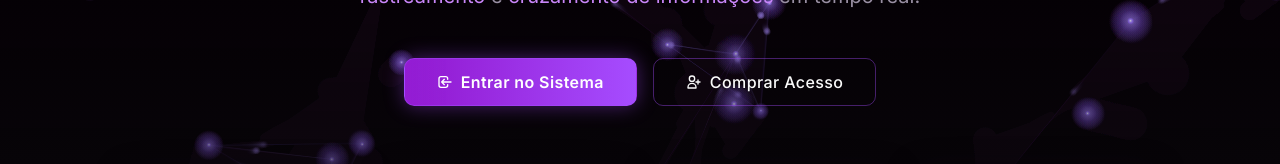
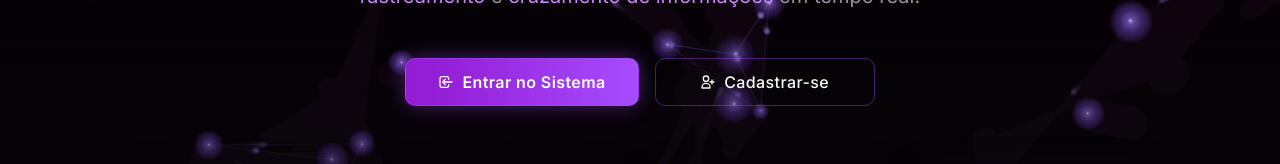
Before and after one commit to leviscd/4track-vision, a React (Vite) app: page / in a window 1280 px wide. Shown: the part 433-597 px from the top of the page. Built offline with nearby package versions, Linux system fonts and the light colour scheme; the HTML template or start-up script is replaced by a standard one.

Commit message:
Change button text from 'Comprar Acesso' to 'Cadastrar-se'

```diff
--- a/src/components/HeroSection.tsx
+++ b/src/components/HeroSection.tsx
@@ -57,7 +57,7 @@ const HeroSection = () => {
                 <svg className="w-5 h-5" fill="none" viewBox="0 0 24 24" stroke="currentColor">
                   <path strokeLinecap="round" strokeLinejoin="round" strokeWidth={2} d="M18 9v3m0 0v3m0-3h3m-3 0h-3m-2-5a4 4 0 11-8 0 4 4 0 018 0zM3 20a6 6 0 0112 0v1H3v-1z" />
                 </svg>
-                Comprar Acesso
+                Cadastrar-se
               </span>
             </Button>
           </Link>
```
